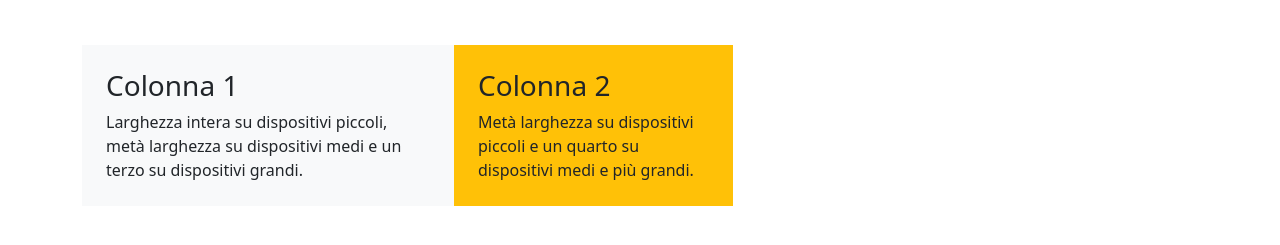
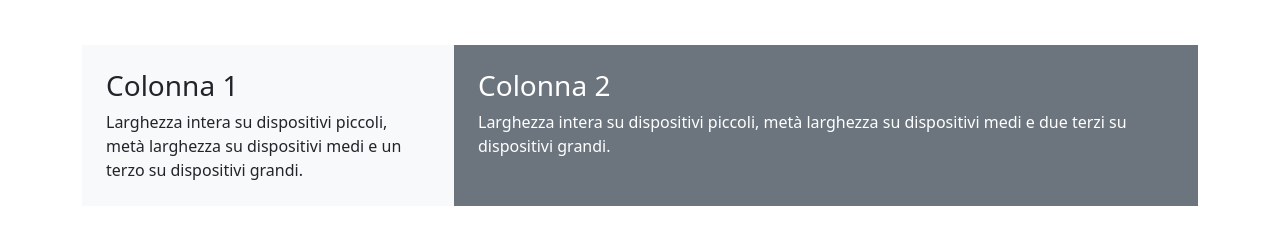
Before and after one commit to BrunoMaiolo/htmlcss-bootstrap-layout, a plain HTML site: page index.html in a window 1280 px wide. Shown: the part 147-392 px from the top of the page. Drawn offline with nearby package versions, Linux system fonts and the light colour scheme.

Commit message:
correggo colonna 2 della prima riga

```diff
--- a/index.html
+++ b/index.html
@@ -30,10 +30,11 @@
           </p>
         </div>
         <!--Colonna 2-->
-        <div class="col-6 col-md-3 bg-warning p-4">
+        <div class="col-12 col-md-6 col-lg-8 bg-secondary text-white p-4">
           <h2 class="h3">Colonna 2</h2>
           <p class="mb-0">
-            Metà larghezza su dispositivi piccoli e un quarto su dispositivi
-            medi e più grandi.
+            Larghezza intera su dispositivi piccoli, metà larghezza su dispositivi
+            medi e due terzi su dispositivi grandi.
           </p>
         </div>
+      </div>
```
